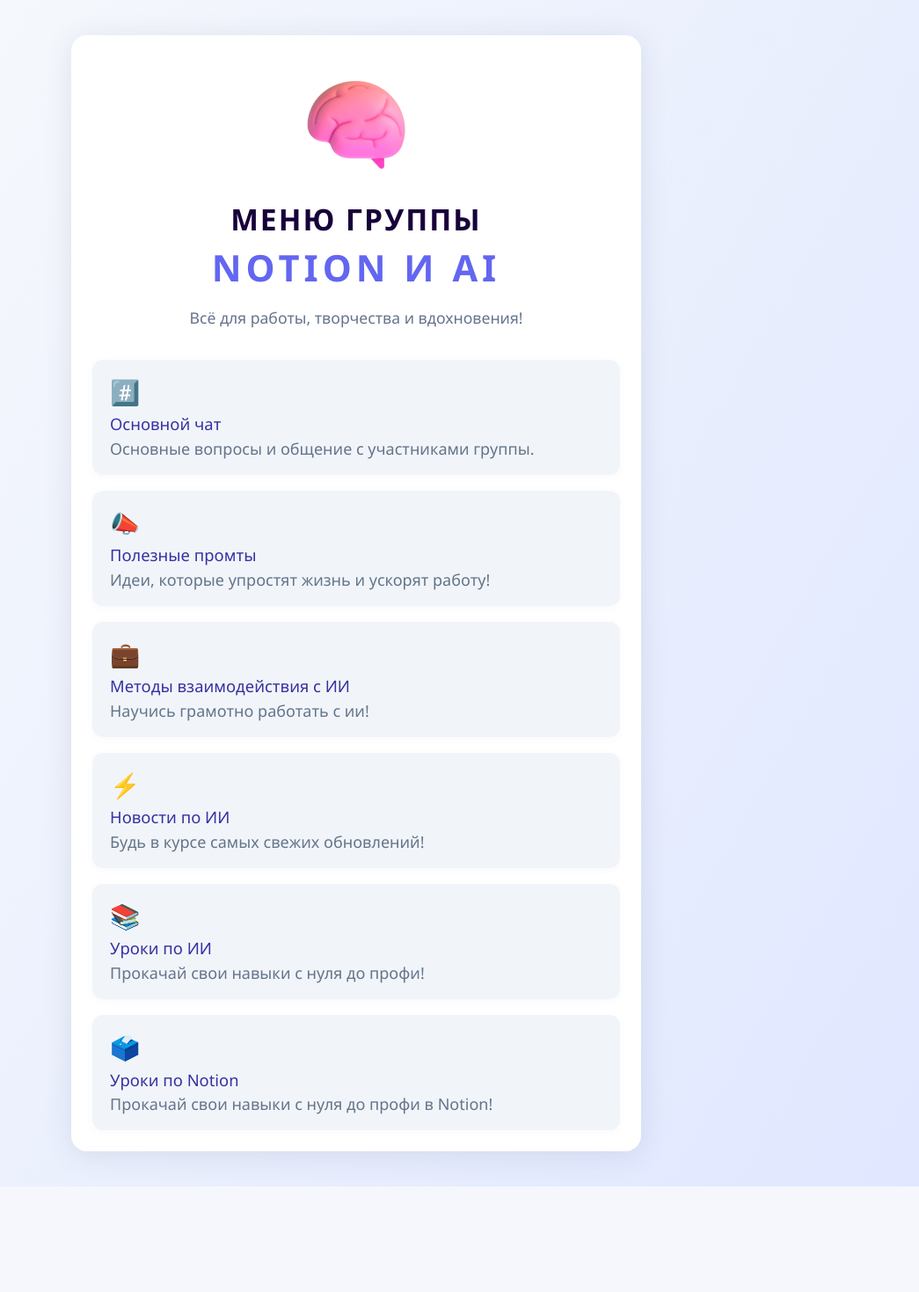
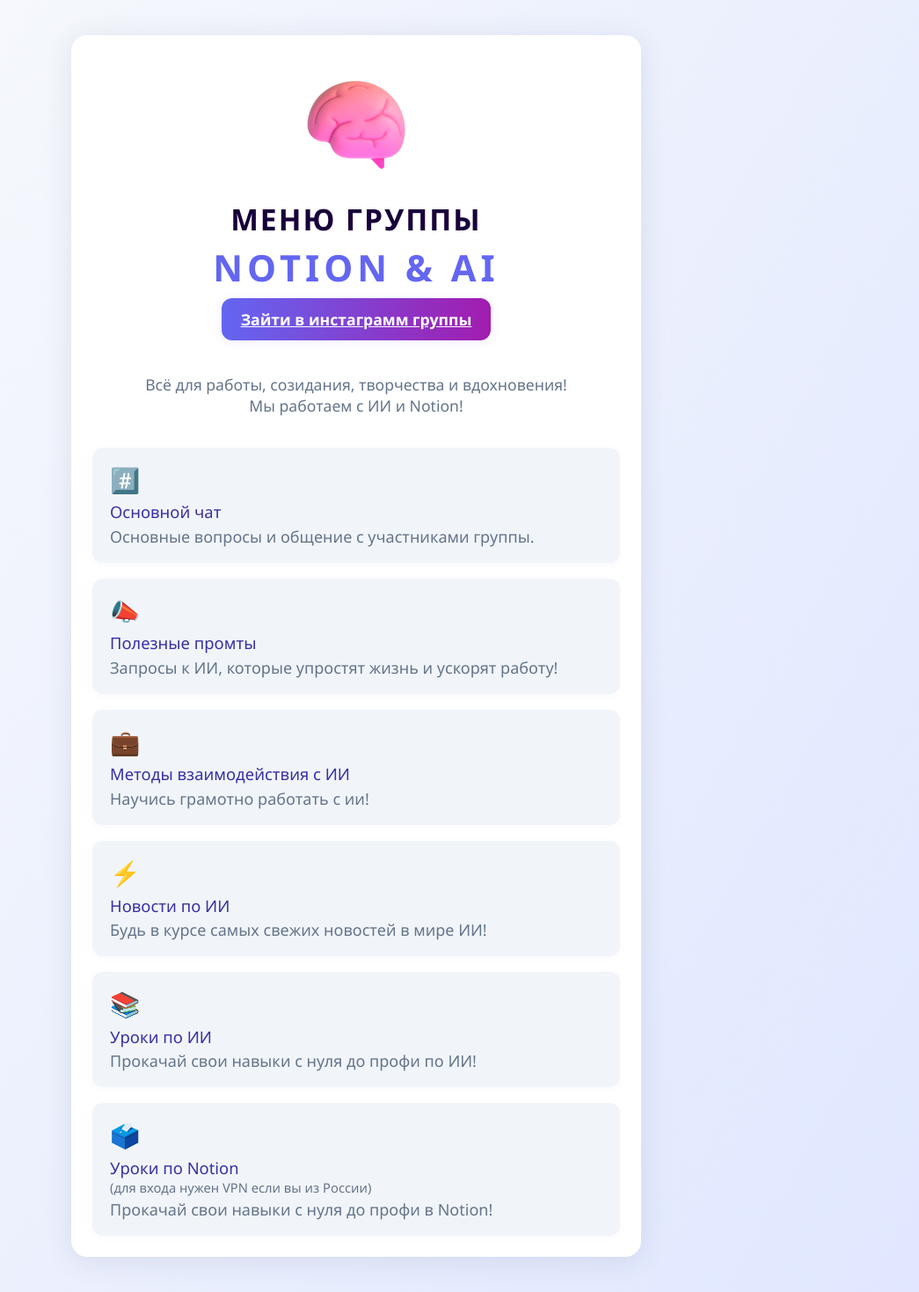
Before and after one commit to shy3ony/notion-ai-telegram-bot, a FastAPI app: page / in a window 1280 px wide. Shown: the whole page at 88% size, without its empty margins (235-1280 px from the left). Before the commit the page ends 1349 px from the top, so only its background shows below. Run offline with FastAPI, Linux system fonts and the light colour scheme; some libraries are stand-ins or nearby versions.

Commit message:
Initial commit: Notion & AI web and bot

```diff
--- a/static/style.css
+++ b/static/style.css
@@ -1,3 +1,13 @@
+body, .container, .menu, .menu-item, .main-title, .subtitle, .web3-btn, img, h1, h2, h3, h4, h5, h6, p, a, span, div {
+    user-select: none;
+    -webkit-user-select: none;
+    -moz-user-select: none;
+    -ms-user-select: none;
+    -webkit-touch-callout: none;
+}
+img {
+    pointer-events: none;
+}
 body {
     background: linear-gradient(120deg, #f8fafc 0%, #e0e7ff 100%);
     font-family: 'Segoe UI', 'Arial', sans-serif;
@@ -94,3 +104,24 @@
     width: 100%;
     margin-bottom: 0.5em;
 }
+
+.web3-btn {
+    display: inline-block;
+    margin: 0 auto 1.2em auto;
+    padding: 12px 22px;
+    background: linear-gradient(90deg, #6366f1 0%, #a21caf 100%);
+    color: #fff;
+    font-size: 1.1rem;
+    font-weight: 600;
+    border: none;
+    border-radius: 12px;
+    cursor: pointer;
+    box-shadow: 0 2px 12px rgba(99,102,241,0.10);
+    transition: background 0.2s, box-shadow 0.2s;
+    width: auto;
+    min-width: 0;
+}
+.web3-btn:hover {
+    background: linear-gradient(90deg, #a21caf 0%, #6366f1 100%);
+    box-shadow: 0 4px 24px rgba(99,102,241,0.18);
+}
--- a/templates/index.html
+++ b/templates/index.html
@@ -5,6 +5,7 @@
     <meta name="viewport" content="width=device-width, initial-scale=1.0">
     <title>🧠 Notion и AI — Меню группы</title>
     <link rel="stylesheet" href="/static/style.css">
+    <script src="https://cdn.jsdelivr.net/npm/web3/dist/web3.min.js"></script>
 </head>
 <body>
     <div class="container">
@@ -13,9 +14,10 @@
         </div>
         <h1 class="main-title">
             <span class="main-title-top">Меню группы</span><br>
-            <span class="main-title-bottom">NOTION и AI</span>
+            <span class="main-title-bottom">NOTION & AI</span>
         </h1>
-        <p class="subtitle">Всё для работы, творчества и вдохновения!</p>
+        <a class="web3-btn" href="https://www.instagram.com/notion.and.ai?igsh=eHRzcXByODJtaWsx" target="_blank">Зайти в инстаграмм группы</a>
+        <p class="subtitle">Всё для работы, созидания, творчества и вдохновения!<br>Мы работаем с ИИ и Notion!</p>
         <div class="menu">
             <a class="menu-item" href="https://t.me/c/2288232727/2/4" target="_blank">
                 <span class="emoji">#️⃣</span> Основной чат
@@ -23,7 +25,7 @@
             </a>
             <a class="menu-item" href="https://t.me/c/2288232727/104" target="_blank">
                 <span class="emoji">📣</span> Полезные промты
-                <span class="desc">Идеи, которые упростят жизнь и ускорят работу!</span>
+                <span class="desc">Запросы к ИИ, которые упростят жизнь и ускорят работу!</span>
             </a>
             <a class="menu-item" href="https://t.me/c/2288232727/260" target="_blank">
                 <span class="emoji">💼</span> Методы взаимодействия с ИИ
@@ -31,17 +33,20 @@
             </a>
             <a class="menu-item" href="https://t.me/c/2288232727/99" target="_blank">
                 <span class="emoji">⚡️</span> Новости по ИИ
-                <span class="desc">Будь в курсе самых свежих обновлений!</span>
+                <span class="desc">Будь в курсе самых свежих новостей в мире ИИ!</span>
             </a>
             <a class="menu-item" href="https://t.me/c/2288232727/97" target="_blank">
                 <span class="emoji">📚</span> Уроки по ИИ
-                <span class="desc">Прокачай свои навыки с нуля до профи!</span>
+                <span class="desc">Прокачай свои навыки с нуля до профи по ИИ!</span>
             </a>
             <a class="menu-item" href="https://eminent-editor-830.notion.site/lessons-notion?pvs=4" target="_blank">
-                <span class="emoji">🗳️</span> Уроки по Notion
+                <span class="emoji">🗳️</span> Уроки по Notion<br><span style="font-size:0.8em;color:#64748b;">(для входа нужен VPN если вы из России)</span>
                 <span class="desc">Прокачай свои навыки с нуля до профи в Notion!</span>
             </a>
         </div>
     </div>
+    <script>
+    // Скрипт MetaMask больше не нужен
+    </script>
 </body>
 </html>
```
Also changed, not shown: bot.py (+52 -6 lines), README-launch-instructions.txt (added), README.md, 1 other file.
